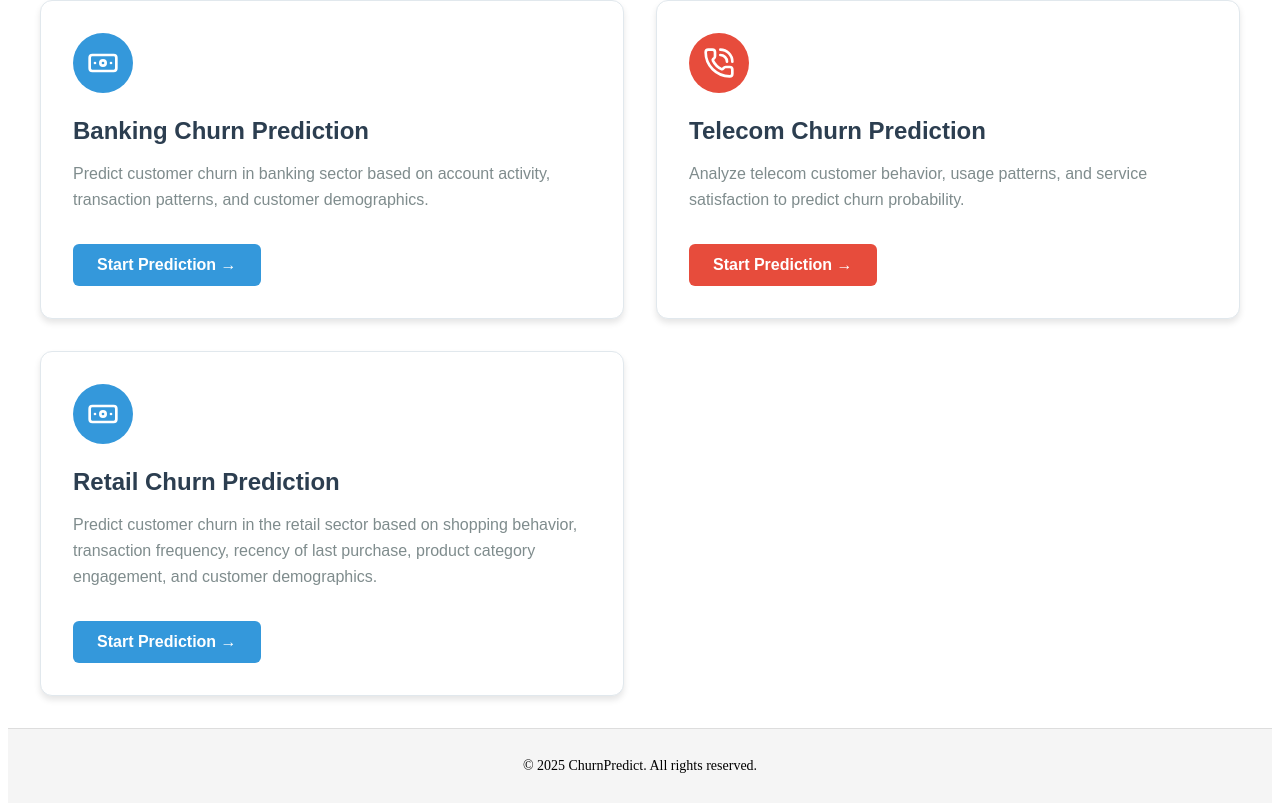
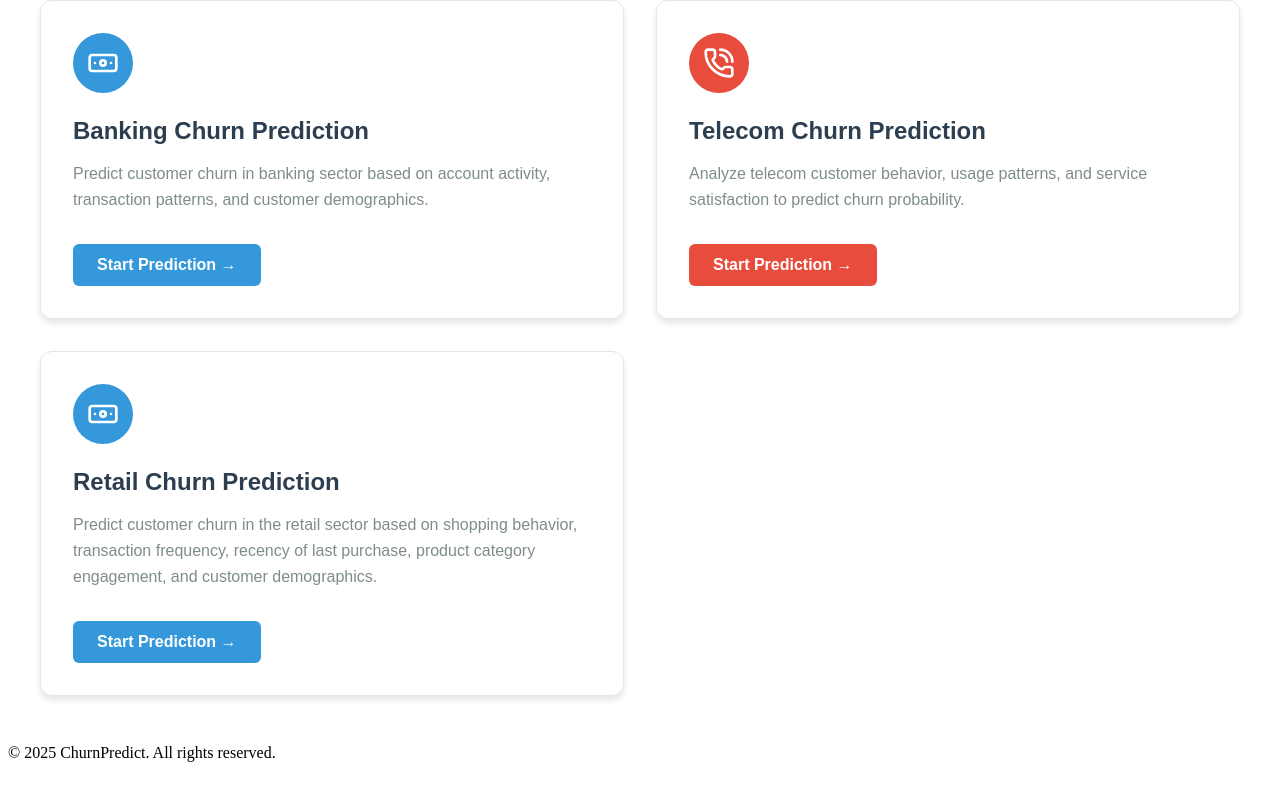
Before and after one commit to suraj120761/ChurnScope, a React (Vite) app in the folder churn-frontend/: page / in a window 1280 px wide. Shown: the part 256-1067 px from the top of the page. After the commit the page ends 1034 px from the top, so only its background shows below. Built offline with nearby package versions, Linux system fonts and the light colour scheme.

Commit message:
Update Footer.css

```diff
--- a/churn-frontend/src/Footer.css
+++ b/churn-frontend/src/Footer.css
@@ -1,8 +1,51 @@
-.simple-footer {
-  background-color: #f5f5f5;
-  padding: 15px 0;
-  text-align: center;
-  font-size: 14px;
-  color: #000000;
-  border-top: 1px solid #ddd;
+.modern-footer {
+  background-color: #f8f9fa;
+  border-top: 1px solid #dee2e6;
+  padding: 1.2rem 0;
+  font-family: 'Segoe UI', Tahoma, Geneva, Verdana, sans-serif;
 }
+
+.footer-container {
+  max-width: 1200px;
+  margin: 0 auto;
+  padding: 0 1rem;
+  display: flex;
+  flex-wrap: wrap;
+  justify-content: space-between;
+  align-items: center;
+  gap: 1rem;
+  color: #6c757d;
+}
+
+.footer-brand {
+  font-weight: 600;
+  color: #3b00dd;
+  font-size: 1rem;
+}
+
+.footer-copy {
+  font-size: 0.9rem;
+  flex: 1;
+  text-align: right;
+  color: #6c757d;
+}
+
+.footer-links {
+  display: flex;
+  gap: 1.5rem;
+  flex-wrap: wrap;
+  align-items: center;
+}
+
+.footer-links a {
+  color: #6c757d;
+  text-decoration: none;
+  font-size: 0.9rem;
+  display: flex;
+  align-items: center;
+  transition: color 0.3s ease;
+}
+
+.footer-links a:hover {
+  color: #3b00dd;
+}
```
